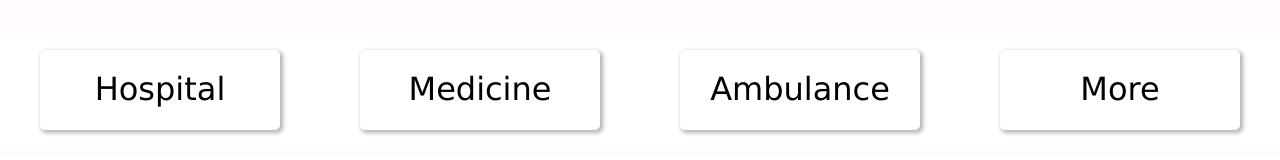
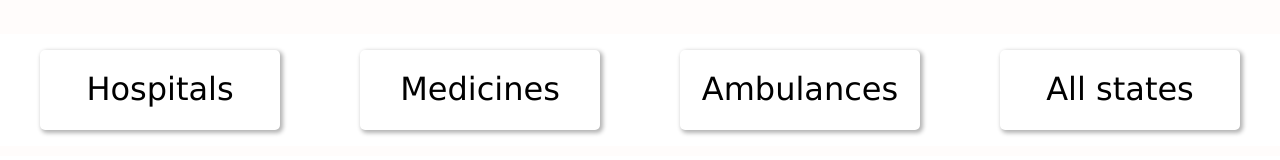
Before and after one commit to ckvaizz/covid-dashboard, a React (Create React App) app: page / in a window 1280 px wide. Shown: the part 532-692 px from the top of the page. Built offline with nearby package versions, Linux system fonts and the light colour scheme; no server answers.

Commit message:
added seo

```diff
--- a/package.json
+++ b/package.json
@@ -10,6 +10,7 @@
     "axios": "^0.21.1",
     "react": "^17.0.2",
     "react-dom": "^17.0.2",
+    "react-helmet": "^6.1.0",
     "react-router-dom": "^5.2.0",
     "react-scripts": "4.0.3",
     "react-slick": "^0.28.1",
--- a/src/App.js
+++ b/src/App.js
@@ -9,7 +9,7 @@ import {BrowserRouter as Router,
 Switch,
 Route,
 Redirect,} from "react-router-dom";
-
+import {Helmet} from 'react-helmet'
 function App() {
   return (
     <div >
@@ -17,6 +17,11 @@ function App() {
      <Footer/>
      <Router>
      <Navbar />
+     <Helmet>
+       <title>Covid-dashboard</title>
+       <meta name='description' content='Get all leatest new about covid-19 ' />
+     <meta name='keyword' content='Covid status,corona hospitals ,corona medicines , corona cases,all states in india ,latest covid update' />
+     </Helmet>
       <Switch>
         <Route path="/" exact>
          <Homepage />
--- a/src/components/Home/homepage.js
+++ b/src/components/Home/homepage.js
@@ -5,6 +5,7 @@ import Axios from 'axios'
 import MapImg from "../../images/map-gif.gif"
 import CoronaGif from "../../images/corona-gif.gif"
 import {Redirect,useHistory} from 'react-router-dom';
+import {Helmet} from 'react-helmet'
  const Homepage = () => {
     //To store user's state and districts
     const [Userdata,setUserData] = useState("")
@@ -93,6 +94,10 @@ import {Redirect,useHistory} from 'react-router-dom';
         <>
 
        <div className="H-main">
+       <Helmet>
+                <title>Covid-dashboard</title>
+                <meta name='description' content='All the news about corona daily updates' />
+            </Helmet>
            <div className="H-img">
         <img src={Banner} alt=""/>
           <div className="H-img-text">
@@ -214,10 +219,10 @@ import {Redirect,useHistory} from 'react-router-dom';
             </div>
 
            <div className="H-btn">
-           <div className="H-btn-hos" onClick={ () => history.push("/hospital")}><p>Hospital</p></div>
-           <div className="H-btn-med" onClick={ () => history.push("/medicine")}><p>Medicine</p></div>
-           <div className="H-btn-amb" onClick={ () => history.push("/ambulance")}><p>Ambulance</p></div>
-           <div className="H-btn-mr" onClick={ () => history.push("/more")}><p>More</p></div>
+           <div className="H-btn-hos" onClick={ () => history.push("/hospital")}><p>Hospitals</p></div>
+           <div className="H-btn-med" onClick={ () => history.push("/medicine")}><p>Medicines</p></div>
+           <div className="H-btn-amb" onClick={ () => history.push("/ambulance")}><p>Ambulances</p></div>
+           <div className="H-btn-mr" onClick={ () => history.push("/more")}><p>All states</p></div>
 
            </div>
 
--- a/src/components/ambulance/ambulance.js
+++ b/src/components/ambulance/ambulance.js
@@ -2,7 +2,7 @@ import React, { useEffect, useState } from 'react';
 import './ambulance.css';
 import Axios from 'axios'
 import Corona from '../../images/coro.gif'
-
+import {Helmet} from 'react-helmet'
 const Ambulance = () => {
     const [apiData,setApiData] = useState([])
     const [allStates,setAllStates] = useState([])
@@ -34,6 +34,10 @@ const Ambulance = () => {
     }
     return(
         <div className="amb-main">
+            <Helmet>
+                <title>Ambulances</title>
+                <meta name='description' content='All the news about corona Ambulances' />
+            </Helmet>
             <div className="head-select">
             <h2>Ambulance</h2>
             <select onChange={stateChangeHandler}>
--- a/src/components/hospital/hospitals.js
+++ b/src/components/hospital/hospitals.js
@@ -2,7 +2,7 @@ import React, { useEffect, useState } from 'react';
 import './hospitals.css';
 import Axios from 'axios'
 import Corona from '../../images/coro.gif'
-
+import {Helmet} from 'react-helmet'
 const Hospitalpage = () => {
     const [apiData,setApiData] = useState([])
     const [allStates,setAllStates] = useState([])
@@ -41,6 +41,10 @@ const Hospitalpage = () => {
     }
     return(
         <div className="hospital-main">
+            <Helmet>
+                <title>Hospitals</title>
+                <meta name='description' content='All the news about corona hospitals' />
+            </Helmet>
             <h2>Hospitals</h2>
             <select onChange={stateChangeHandler}>
             <option  value="">State</option>
--- a/src/components/medicine/medicine.js
+++ b/src/components/medicine/medicine.js
@@ -2,7 +2,7 @@ import React, { useEffect, useState } from 'react';
 import './medicine.css';
 import Axios from 'axios'
 import Corona from '../../images/coro.gif'
-
+import {Helmet} from 'react-helmet'
 const Medicine = () =>{
     const [apiData,setApiData] = useState([])
     const [allStates,setAllStates] = useState([])
@@ -35,6 +35,10 @@ const Medicine = () =>{
     }
     return(
         <div className="med-main">
+            <Helmet>
+                <title>Medicine shops</title>
+                <meta name='description' content='All the news about corona Medicine shops' />
+            </Helmet>
             <div className="med-head-select">
             <h2>Medicine</h2>
             <select onChange={stateChangeHandler}>
--- a/src/components/moredata/more.js
+++ b/src/components/moredata/more.js
@@ -2,6 +2,7 @@ import React, { useEffect, useState } from 'react';
 import './more.css';
 import Axios from 'axios'
 import Corona from '../../images/coro.gif'
+import {Helmet} from 'react-helmet'
 const Moredata = () => {
    const [userData,setuserData] = useState({})
    const [apiData,setApiData] = useState({})
@@ -51,6 +52,10 @@ const Moredata = () => {
    }
     return(
         <div className="more-main">
+           <Helmet>
+                <title>All states</title>
+                <meta name='description' content='All the  corona updates sorted by states and districts' />
+            </Helmet>
             <h2>Detailed List</h2>
             <select onChange={selectionHandler} >
                     <option value='' >Select state</option>
```
Also changed, not shown: 1 other file (tests, documents, lock files or other folders).
